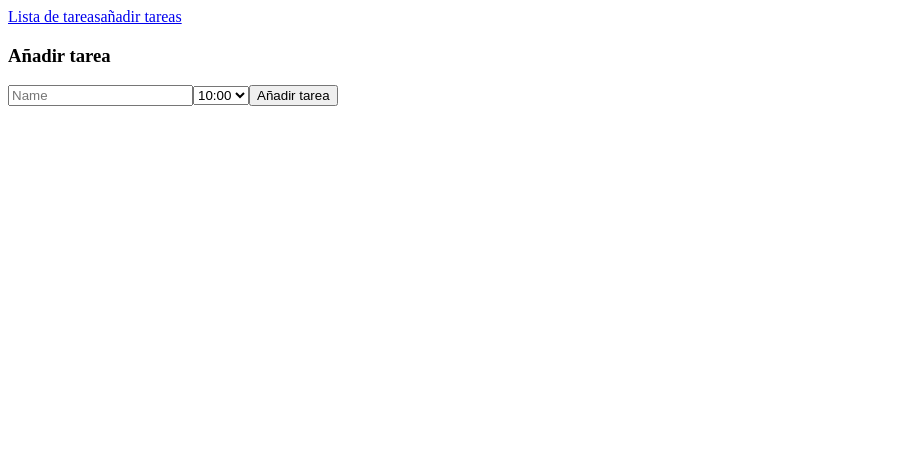
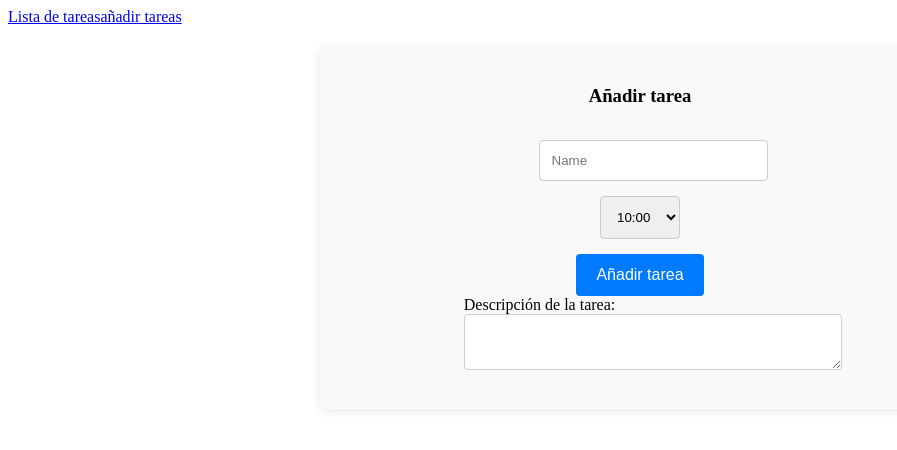
Before and after one commit to Gabiirz/ProyectoLista, an Angular app: page /add in a window 1280 px wide. Shown: the top 450 px of the page, without its empty margins (0-897 px from the left). Built offline with nearby package versions, Linux system fonts and the light colour scheme.

Commit message:
Avanzando lis y add

```diff
--- a/src/app/add/add.component.css
+++ b/src/app/add/add.component.css
@@ -0,0 +1,21 @@
+/* Styles for the add task component */
+.add-task {
+    width: 100%; /* Full width for the component */
+    margin-bottom: 20px; /* Space between components */
+}
+
+.titulo {
+    text-align: center; /* Center title */
+    margin-bottom: 15px;
+}
+
+.box-nombre,
+.selecioHorario,
+.descripcionTarea {
+    margin-bottom: 15px;
+
+}
+
+.btnadd {
+    text-align: center;
+}
--- a/src/app/add/add.component.html
+++ b/src/app/add/add.component.html
@@ -1,14 +1,33 @@
+
+
+<div class="container">
+
+    <div class="titulo">
         <h3 class="tituloadd">Añadir tarea</h3>
+    </div>
 
+    <div class="box-nombre">
         <input #addT placeholder="Name"/>
-<select #addThorario>
+    </div>
+
+    <div class="selecioHorario">
+        <select class="selecHorario" #addThorario>
             <option *ngFor="let type of Horario"
             [value] = "type">{{type}}</option>
 
         </select>
-<button (click)="addTarea(addT.value,
+    </div>
+
+    <div class="btnadd">
+        <button class="btn"(click)="addTarea(addT.value,
                                     addThorario.value )">
                                             Añadir tarea
 
         </button>
-<!--imput para descripcion tarea-->
+    </div>
+
+    <div class="descripcionTarea">
+        <label for="descripcion">Descripción de la tarea:</label>
+        <textarea id="descripcion"></textarea>
+    </div>
+</div>
--- a/src/app/app.component.html
+++ b/src/app/app.component.html
@@ -2,6 +2,7 @@
 
 <main class="main">
   <a routerLink="/list">Lista de tareas</a>
+
   <a routerLink="/add">añadir tareas</a>
   <router-outlet></router-outlet>
 </main>
--- a/src/app/list/list.component.css
+++ b/src/app/list/list.component.css
@@ -0,0 +1,54 @@
+/* Styles for the task list */
+.task-list {
+    width: 100%; /* Full width for the list */
+}
+
+.vacio {
+    margin-top: 20px;
+    text-align: center;
+    color: #666;
+    font-size: 1.2em;
+    font-style: italic;
+}
+
+.listado {
+    margin-top: 20px;
+}
+
+.listado ul {
+    list-style: none;
+    padding: 0;
+}
+
+.listado li {
+    padding: 15px;
+    border-bottom: 1px solid #ddd;
+    display: flex;
+    justify-content: space-between;
+    align-items: center;
+    transition: background 0.3s;
+}
+
+.listado li:last-child {
+    border-bottom: none;
+}
+
+.listado li:hover {
+    background-color: rgba(0, 123, 255, 0.1);
+}
+
+/* Styles for the delete button */
+.btnEliminar {
+    padding: 5px 10px;
+    background: rgb(220, 53, 69);
+    color: white;
+    border: none;
+    border-radius: 4px;
+    cursor: pointer;
+    transition: background 0.3s, transform 0.2s;
+}
+
+.btnEliminar:hover {
+    background: rgb(178, 30, 45);
+    transform: translateY(-2px);
+}
--- a/src/app/list/list.component.html
+++ b/src/app/list/list.component.html
@@ -1,10 +1,16 @@
 
+<div class="container">
+    <div class="vacio">
+        <p  *ngIf="tareas.length === 0"> No hay tareas</p>
+    </div>
 
-<p  *ngIf="tareas.length === 0"> No hay tareas</p>
+    <div class="listado">
         <ul>
             <li *ngFor="let tarea of tareas;
                 let i = index">
                 {{tarea.addT}} - Hora de la tarea: {{tarea.addThorario}}
-        <button (click)="deleteTareas(i)">Eliminar</button>
+                <button class="btnEliminar" (click)="deleteTareas(i)">Eliminar</button>
             </li>
         </ul>
+    </div>
+</div>
--- a/src/styles.css
+++ b/src/styles.css
@@ -1 +1,51 @@
-/* You can add global styles to this file, and also import other style files */
+.container {
+    display: flex;
+    align-items: center;
+    justify-content: center;
+    flex-direction: column;
+    max-width: 600px;
+    margin: 20px auto;
+    padding: 20px;
+    background-color: #f9f9f9;
+    border-radius: 8px;
+    box-shadow: 0 2px 10px rgba(0, 0, 0, 0.1);
+}
+
+input,
+select,
+textarea {
+    width: 100%;
+    padding: 12px;
+    border: 1px solid #ccc;
+    border-radius: 4px;
+    transition: border-color 0.3s, box-shadow 0.3s;
+}
+
+input:hover,
+select:hover,
+textarea:focus {
+    border-color: #007bff;
+    box-shadow: 0 0 5px rgba(0, 123, 255, 0.5);
+    outline: none;
+}
+
+
+.btn {
+    cursor: pointer;
+    background-color: #007bff;
+    color: white;
+    border: none;
+    padding: 12px 20px;
+    border-radius: 4px;
+    font-size: 1em;
+    transition: background 0.3s, transform 0.2s;
+}
+
+.btn:hover {
+    background-color: #0056b3;
+    transform: translateY(-2px);
+}
+
+textarea {
+    max-width: 400PX;
+}
```
Lines whose indentation alone changed are shown as unchanged.
